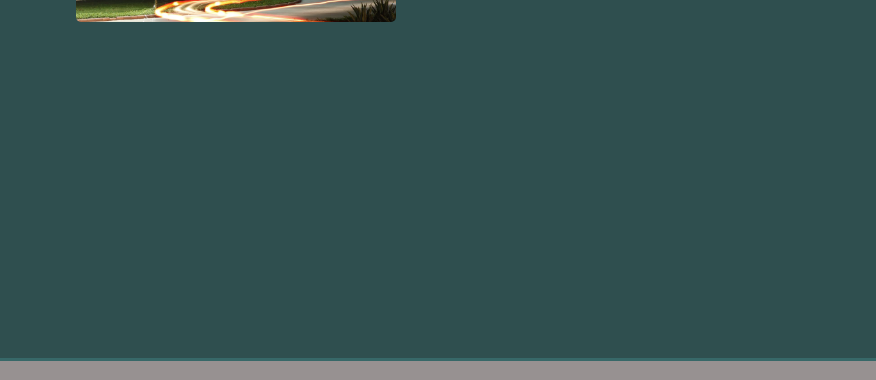
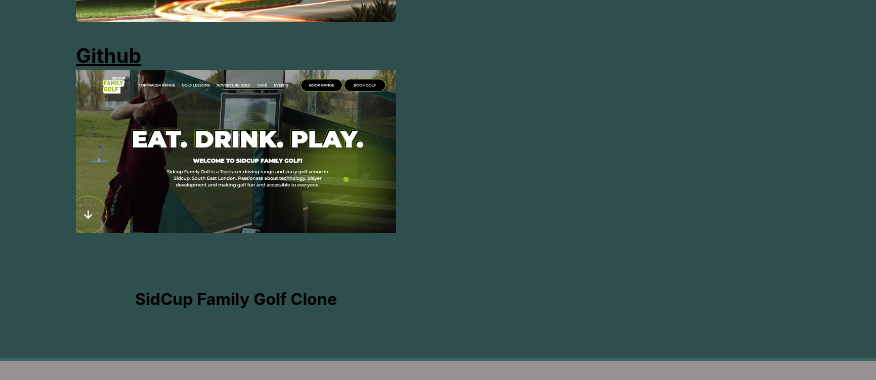
Before and after one commit to Nidhi8595/HTML_CSS_PROJECTS, a plain HTML site: page Portfolio/index.html in a window 1280 px wide. Shown: the part 1452-1832 px from the top of the page, 404-1280 px from the left. Drawn offline with nearby package versions, Linux system fonts and the light colour scheme.

Commit message:
PortFolio Update

```diff
--- a/Portfolio/index.html
+++ b/Portfolio/index.html
@@ -121,6 +121,16 @@
                             </div>
                         </div>
                     </div>
+
+                    <div class="grid_item">
+                        <div class="card">
+                            <a href="https://github.com/Nidhi8595/HTML_CSS_PROJECTS/tree/main/CSS%20RESPONSIVE%20PROJECTS/SidCup%20Family%20Golf%20Clone"
+                                target="_blank" rel="noopener noreferrer"><b>Github</b></a>
+                            <img src="Sidcup Family Golf Clone.png" />
+                            <div class="card_content"><h3>SidCup Family Golf Clone</h3>
+                            </div>
+                        </div>
+                    </div>
                 </div>
             </div>
         </section>
```
Also changed, not shown: Resume/index.html (+14 -0 lines), Portfolio/Sidcup Family Golf Clone.png (added), Resume/Sidcup Family Golf Clone.png (added).
